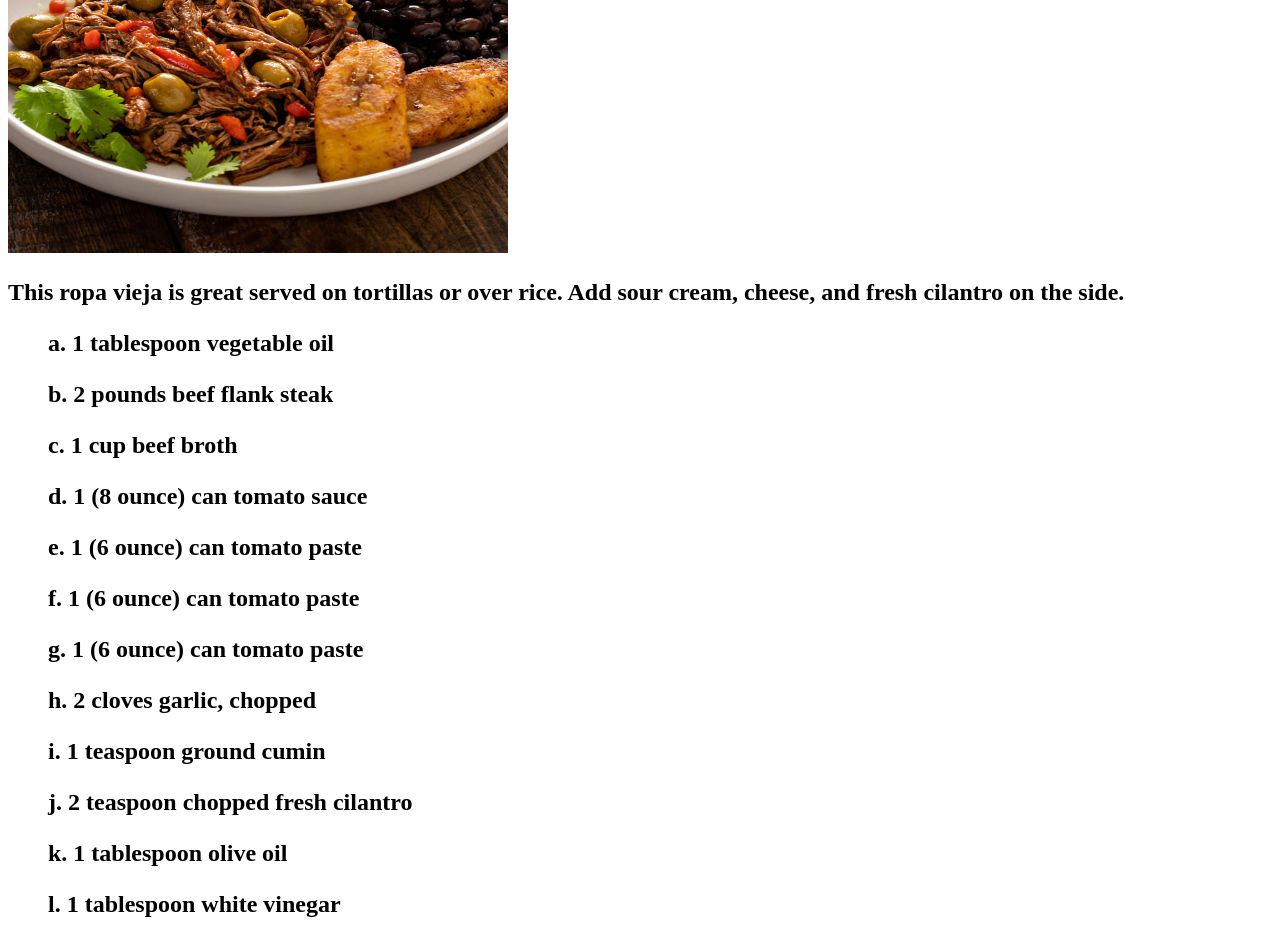
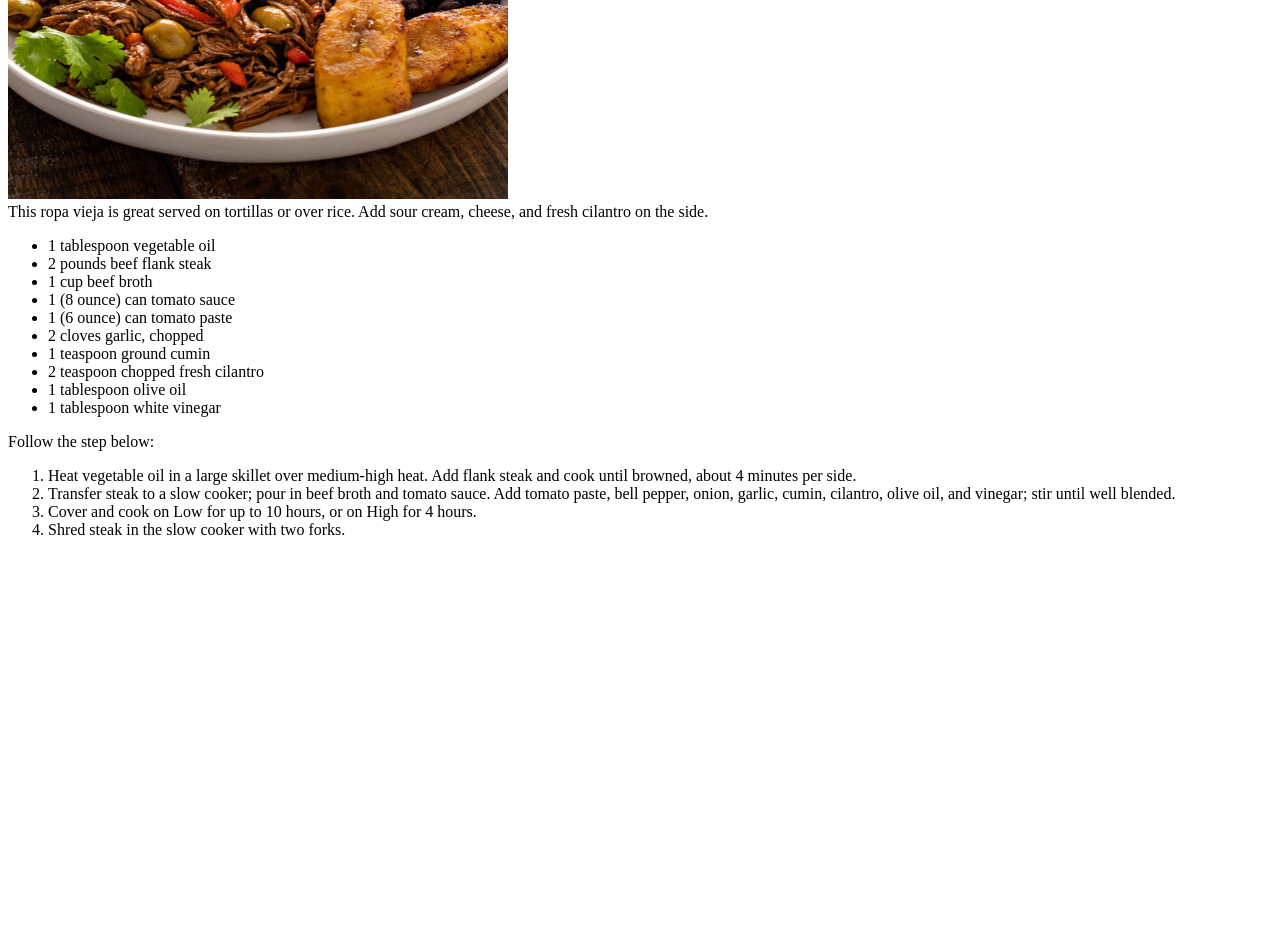
Before and after one commit to khalyruot/odin-recipes, a plain HTML site: page recipes/CubanRopaVieja.html in a window 1280 px wide. Shown: the part 227-1169 px from the top of the page. After the commit the page ends 800 px from the top, so only its background shows below. Drawn offline with Linux system fonts and the light colour scheme.

Commit message:
add 3 more recipes

```diff
--- a/recipes/CubanRopaVieja.html
+++ b/recipes/CubanRopaVieja.html
@@ -6,33 +6,32 @@
     <title>Cuban Ropa Vieja</title>
 </head>
 <body>
-    <h1>Cuban Ropa Vieja
-        <h2><img src="Cuban_Ropa_Vieja.jpg" alt="Cuban Ropa Vieja" width="500" height="400"></h2>
-        <h2>This ropa vieja is great served on tortillas or over rice. Add sour cream, cheese, and fresh cilantro on the side.</h2>
-        <h2>
-            <ul>a. 1 tablespoon vegetable oil</ul>
-            <ul>b. 2 pounds beef flank steak</ul>
-            <ul>c. 1 cup beef broth</ul>
-            <ul>d. 1 (8 ounce) can tomato sauce</ul>
-            <ul>e. 1 (6 ounce) can tomato paste</ul>
-            <ul>f. 1 (6 ounce) can tomato paste</ul>
-            <ul>g. 1 (6 ounce) can tomato paste</ul>
-            <ul>h. 2 cloves garlic, chopped</ul>
-            <ul>i. 1 teaspoon ground cumin</ul>
-            <ul>j. 2 teaspoon chopped fresh cilantro</ul>
-            <ul>k. 1 tablespoon olive oil</ul>
-            <ul>l. 1 tablespoon white vinegar</ul>
-        </h2>
-        <h2>
-            <ol></ol>
-            <ol></ol>
-            <ol></ol>
-            <ol></ol>
-            <ol></ol>
-            <ol></ol>
-            <ol></ol>
-            <ol></ol>
-        </h2>
-    </h1>
+    <div>Cuban Ropa Vieja
+        <div><img src="Cuban_Ropa_Vieja.jpg" alt="Cuban Ropa Vieja" width="500" height="400"></div>
+        <div>This ropa vieja is great served on tortillas or over rice. Add sour cream, cheese, and fresh cilantro on the side.</div>
+        <div>
+            <ul>
+                <li>1 tablespoon vegetable oil</li>
+                <li>2 pounds beef flank steak</li>
+                <li>1 cup beef broth</li>
+                <li>1 (8 ounce) can tomato sauce</li>
+                <li>1 (6 ounce) can tomato paste</li>
+                <li>2 cloves garlic, chopped</li>
+                <li>1 teaspoon ground cumin</li>
+                <li>2 teaspoon chopped fresh cilantro</li>
+                <li>1 tablespoon olive oil</li>
+                <li>1 tablespoon white vinegar</li>
+            </ul>
+
+        </div>
+        <div> Follow the step below:
+            <ol>
+                <li>Heat vegetable oil in a large skillet over medium-high heat. Add flank steak and cook until browned, about 4 minutes per side.</li>
+                <li>Transfer steak to a slow cooker; pour in beef broth and tomato sauce. Add tomato paste, bell pepper, onion, garlic, cumin, cilantro, olive oil, and vinegar; stir until well blended.</li>
+                <li>Cover and cook on Low for up to 10 hours, or on High for 4 hours.</li>
+                <li>Shred steak in the slow cooker with two forks.</li>
+            </ol>
+        </div>
+    </div>
 </body>
 </html>
```
Also changed, not shown: index.html (+4 -4 lines), recipes/Crockpot_Italian_Chicken.html (added, +31 -0 lines), recipes/Slow_Cooker_Sausage.html (added, +28 -0 lines), recipes/Crockpot.jpg (added), recipes/Slow_Cooked_Sausage.webp (added).
